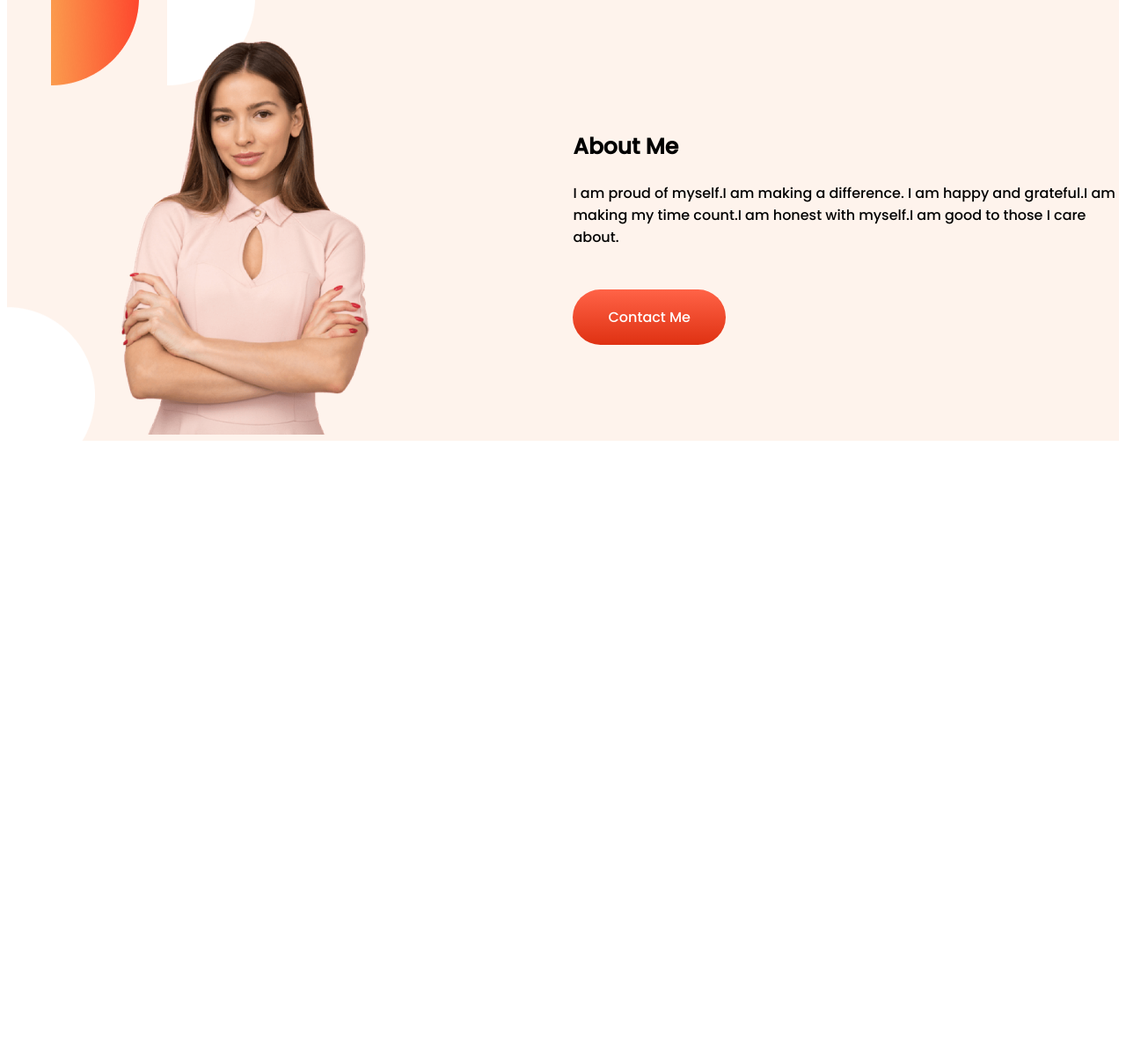
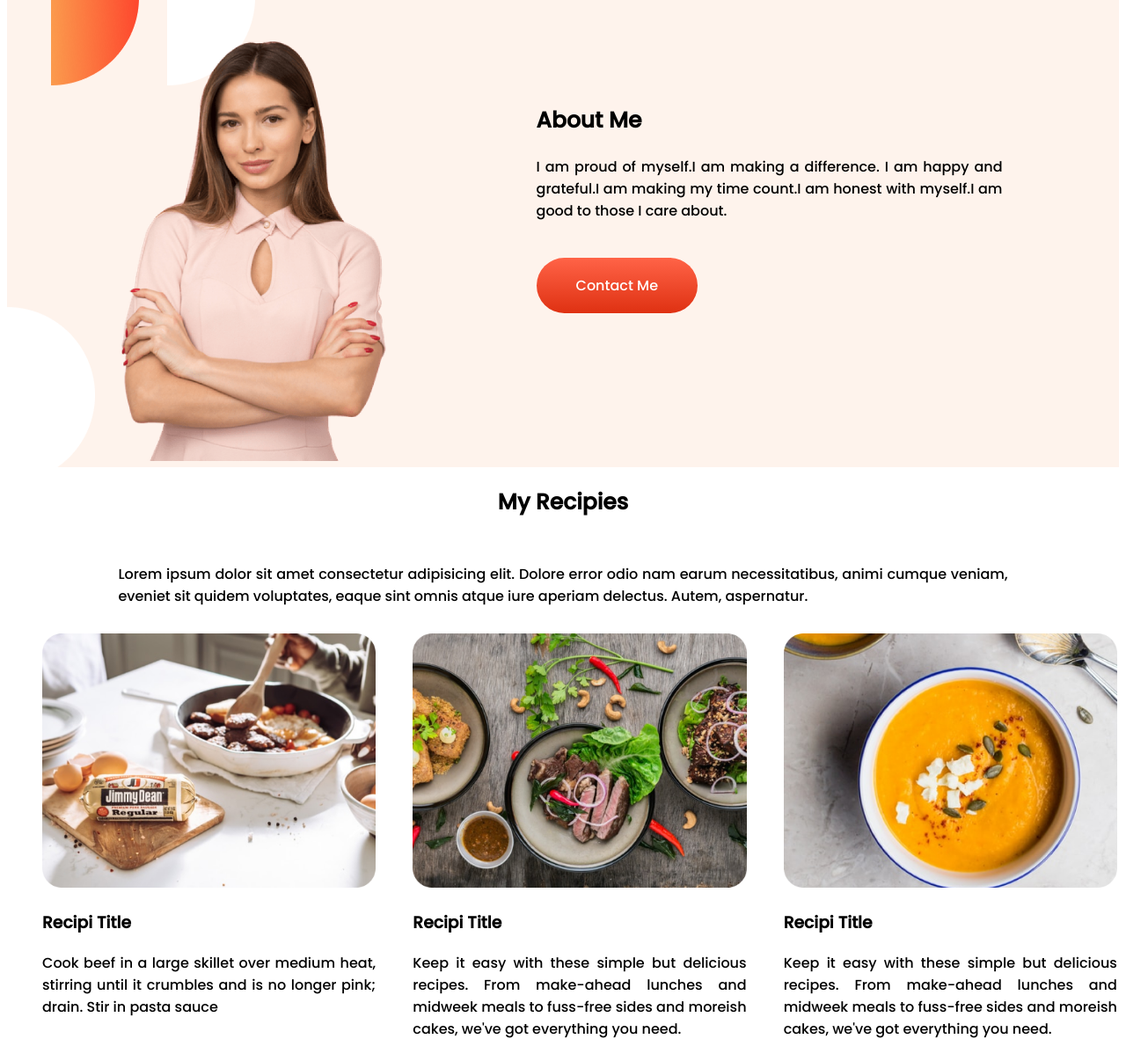
Before and after one commit to Ftfoysal/Food-Netwrok, a plain HTML site: page index.html in a window 1280 px wide. Shown: the part 866-2072 px from the top of the page at 88% size. Before the commit the page ends 1375 px from the top, so only its background shows below. Drawn offline with Linux system fonts and the light colour scheme.

Commit message:
secction-1-2-3

```diff
--- a/index.html
+++ b/index.html
@@ -16,8 +16,12 @@
     <section class="first-banner">
         <div class="half-part">
             <h1> <span class="skip-part">Skip</span> The Diet,<br> Just Eat Healty <br> With Food Network</h1>
-            <p>Imagine you don't need a diet because we provide <br> healty and delicious food for you!</p><br><br>
-            <a class="order-button" href="">Order Food</a>
+            <p>Imagine you don't need a diet because we provide <br> healty and delicious food for you!</p>
+
+            <div class="btn">
+                <a href="">Order Food</a>
+            </div>
+
         </div>
         <div>
             <img src="images/female/Group 8425.png" alt="">
@@ -28,13 +32,47 @@
         <div>
             <img src="images/female/Person Image.png" alt="">
         </div>
-        <div class="half-part">
+        <div class="half-part2">
             <h2>About Me</h2>
             <p>I am proud of myself.I am making a difference. I am happy and grateful.I am making my time count.I am
-                honest with myself.I am good to those I care about.</p><br><br>
+                honest with myself.I am good to those I care about.</p>
 
-            <a class="order-button" href="">Contact Me</a>
+            <div class="btn">
+                <a href="">Contact Me</a>
+            </div>
+
         </div>
+    </section>
+
+    <section>
+        <div class="my-recipies">
+            <h2>My Recipies</h2>
+            <p>Lorem ipsum dolor sit amet consectetur adipisicing elit. Dolore error odio nam earum necessitatibus,
+                animi cumque veniam, eveniet sit quidem voluptates, eaque sint omnis atque iure aperiam delectus. Autem,
+                aspernatur.</p>
+        </div>
+        <div class="food-images">
+            <div class="box-1">
+                <img src="images/food/Project Cover.jpg" alt="" width="100%">
+                <h3>Recipi Title</h3>
+                <p>Cook beef in a large skillet over medium heat, stirring until it crumbles and is no longer pink;
+                    drain. Stir in pasta sauce</p>
+            </div>
+            <div class="box-2">
+                <img src="images/food/Project Cover1.jpg" alt="" width="100%">
+                <h3>Recipi Title</h3>
+                <p>Keep it easy with these simple but delicious recipes. From make-ahead lunches and midweek meals to
+                    fuss-free sides and moreish cakes, we've got everything you need.</p>
+            </div>
+            <div class="box-3">
+                <img src="images/food/Project Cover.png" alt="" width="100%">
+                <h3>Recipi Title</h3>
+                <p>Keep it easy with these simple but delicious recipes. From make-ahead lunches and midweek meals to
+                    fuss-free sides and moreish cakes, we've got everything you need.</p>
+            </div>
+        </div>
+
+
     </section>
 </body>
 
--- a/style.css
+++ b/style.css
@@ -5,17 +5,25 @@ body{
 .first-banner{
     display: flex;
     margin-bottom: 100px;
+    justify-content: space-around;
 }
 
 .seceond-banner{
     display: flex;
     background-image:url(images/shapes/7.png);
+    justify-content: space-around;
+
 }
 
 .seceond-banner img{
     margin-top: 50px;
     margin-left:130px;
     width: 50%;
+}
+
+.seceond-banner p{
+    width: 80%;
+
 }
 
 h1{
@@ -27,20 +35,58 @@ h2{
     font-size: 25px;
 }
 
+p{
+    text-align: justify;
+}
+
 .half-part{
     margin-top:130px;
-    margin-left:80px;
+
 
 }
+
+.half-part2{
+    margin-top:100px ;
+
+
+}
+
 .skip-part{
     color:rgb(223, 66, 9);
 }
 
-.order-button{
+.btn a{
     background-image:linear-gradient(tomato, #df3112);
-    padding:20px 40px;
+    padding:20px 45px;
     text-decoration:none;
     border-radius: 35px;
     color:white;
     font-weight:500;
 }
+
+.btn{
+    margin-top: 60px;
+}
+
+
+
+.my-recipies{
+    text-align: center;
+}
+.my-recipies p{
+width: 80%;
+margin: auto;
+padding: 30px;
+
+}
+
+.food-images{
+    display: flex;
+    justify-content: space-around;
+
+}
+
+.food-images .box-1, .box-2, .box-3{
+    width: 30%;
+    margin-left: 3%;
+}
```
